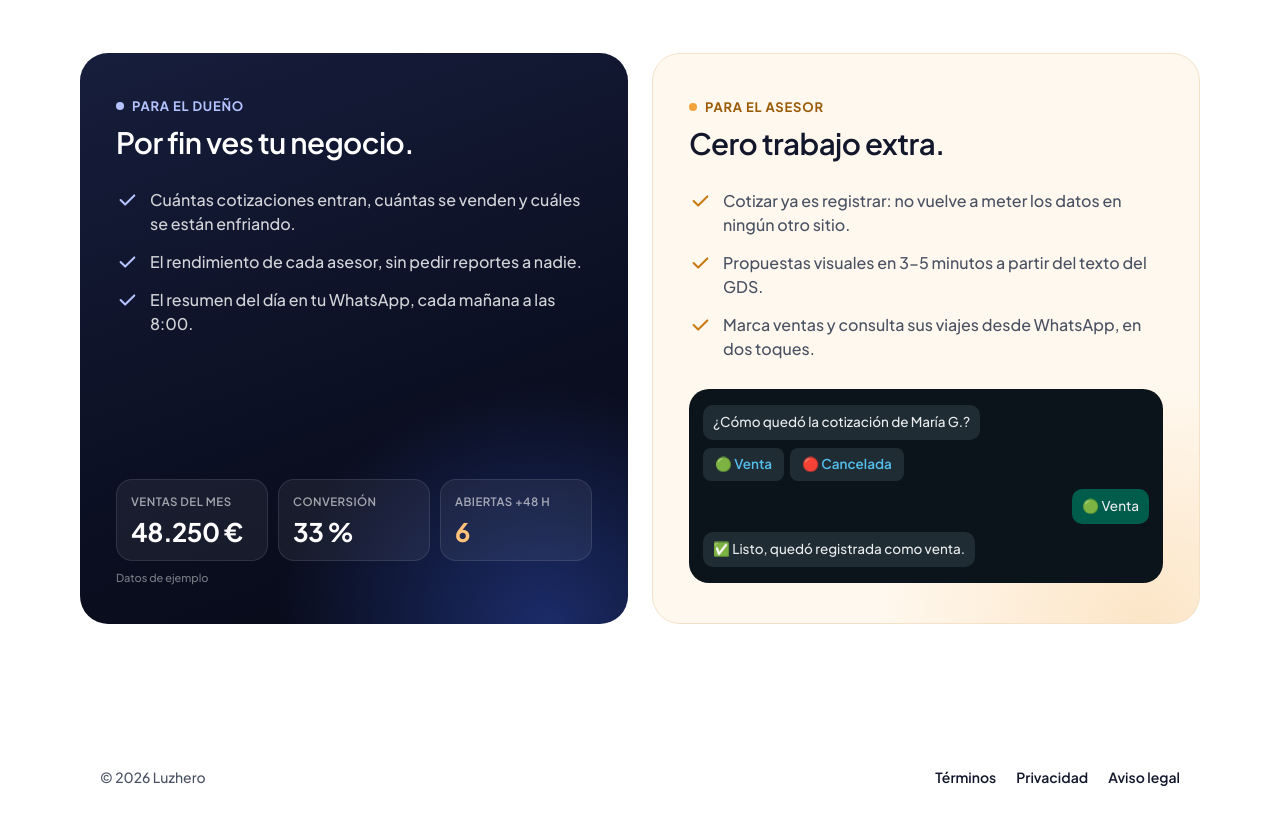
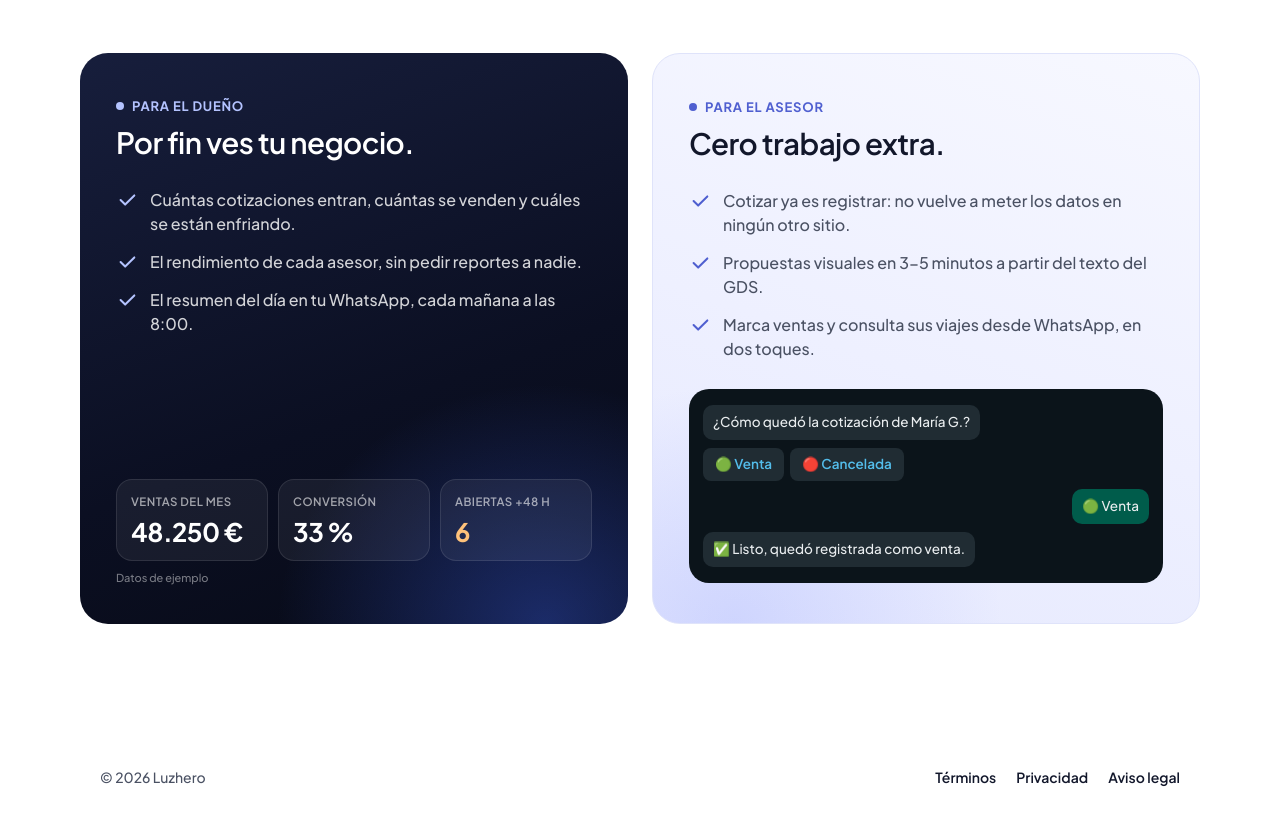
Before and after one commit to jblince/luzhero, a plain HTML site: page index.html in a window 1280 px wide. Shown: the part 3304-4128 px from the top of the page. Drawn offline with Linux system fonts and the light colour scheme.

Commit message:
Tarjeta del asesor en lila muy claro con degradado
Pasa de crema con toque ámbar a la versión clara de la tarjeta del dueño:
lila muy suave con degradado y halo en la esquina opuesta.

Co-Authored-By: Claude Opus 5.5 <noreply@anthropic.com>

```diff
--- a/index.html
+++ b/index.html
@@ -631,12 +631,13 @@ Selecciona la que haya tenido novedades.<time>10:15</time></div>
 .lzr-kpi.alerta b{color:#FFC27A}
 .lzr-nota{font-size:11px;color:rgba(255,255,255,.45);margin-top:-18px}
 
-/* Asesor: tarjeta clara con toque ámbar */
-.lzr-asesor{background:radial-gradient(70% 60% at 90% 100%,rgba(242,162,58,.22) 0%,rgba(242,162,58,0) 70%),#FFF8EE;border:1px solid #F3E2C8}
-.lzr-asesor .lzr-quien{color:#9A5B07}
-.lzr-asesor .lzr-quien i{background:var(--ambar)}
+/* Asesor: la versión clara de la tarjeta del dueño (lila muy suave con degradado) */
+.lzr-asesor{background:radial-gradient(70% 60% at 15% 100%,rgba(110,130,255,.20) 0%,rgba(110,130,255,0) 70%),
+  linear-gradient(200deg,#F7F8FF 0%,#EEF0FF 55%,#E6E9FE 100%);border:1px solid #DFE3FA}
+.lzr-asesor .lzr-quien{color:var(--lav)}
+.lzr-asesor .lzr-quien i{background:var(--lav)}
 .lzr-asesor .lzr-lista li{color:var(--suave)}
-.lzr-asesor .lzr-lista svg{stroke:#C97A12}
+.lzr-asesor .lzr-lista svg{stroke:var(--lav)}
 .lzr-chat{margin-top:auto;background:#0B141A;border-radius:20px;padding:16px 14px;display:flex;flex-direction:column;gap:8px;font-size:13.5px;line-height:1.4;color:#E9EDEF}
 .lzr-m{max-width:85%;border-radius:10px;padding:8px 10px;background:#202C33;align-self:flex-start}
 .lzr-m.yo{background:#005C4B;align-self:flex-end}
```
